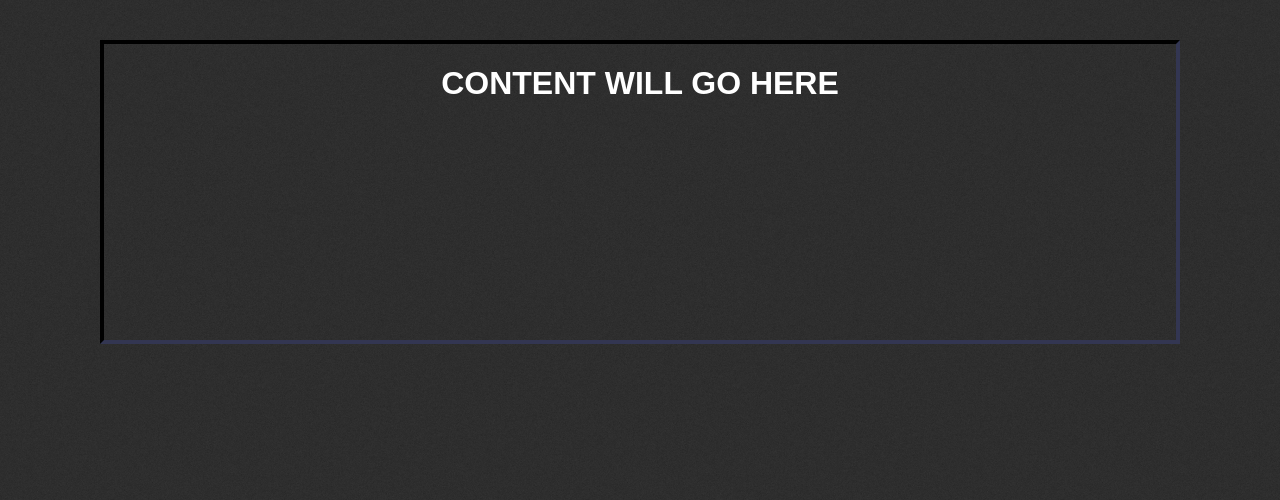
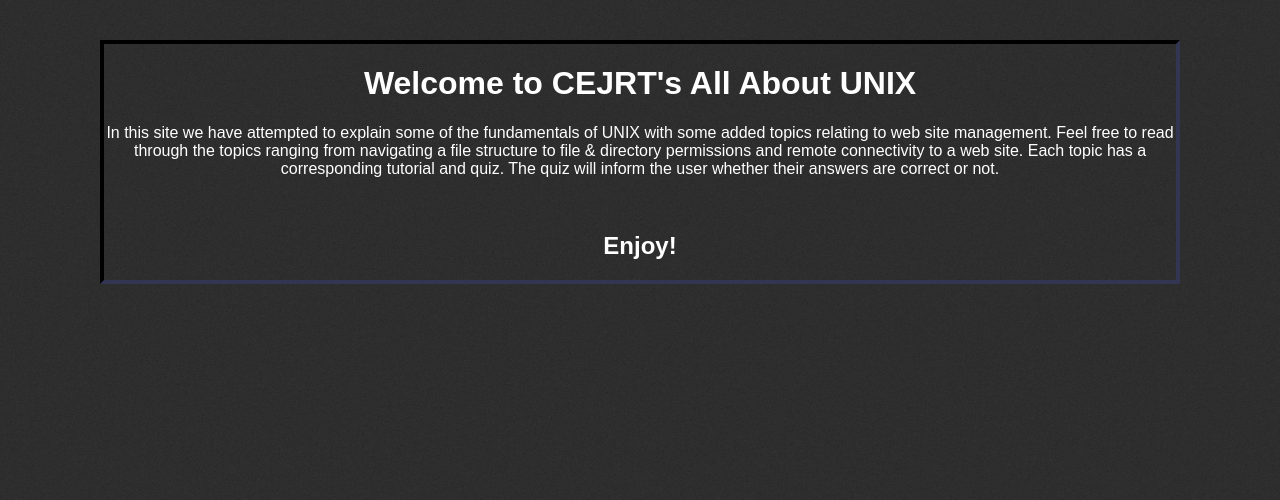
Before and after one commit to cad7046/CEJRT, a PHP site: page / in a window 1280 px wide. Shown: the part 122-622 px from the top of the page. Run offline with PHP 8.4, Linux system fonts and the light colour scheme.

Commit message:
Add homepage content

```diff
--- a/index.php
+++ b/index.php
@@ -8,19 +8,15 @@
 ?>
 
 <main>
-    <h1>CONTENT WILL GO HERE</h1>
-    <br />
-    <br />
-    <br />
-    <br />
-    <br />
-    <br />
-    <br />
-    <br />
-    <br />
-    <br />
-    <br />
-    <br />
+    <h1>Welcome to CEJRT's All About UNIX</h1>
+
+    <p>In this site we have attempted to explain some of the fundamentals of UNIX with some added topics
+    relating to web site management.  Feel free to read through the topics ranging from navigating a file
+    structure to file & directory permissions and remote connectivity to a web site.  Each topic has a corresponding
+    tutorial and quiz.  The quiz will inform the user whether their answers are correct or not.</p><br>
+
+    <h2>Enjoy!</h2>
+
 </main>
 
 <?php
```
